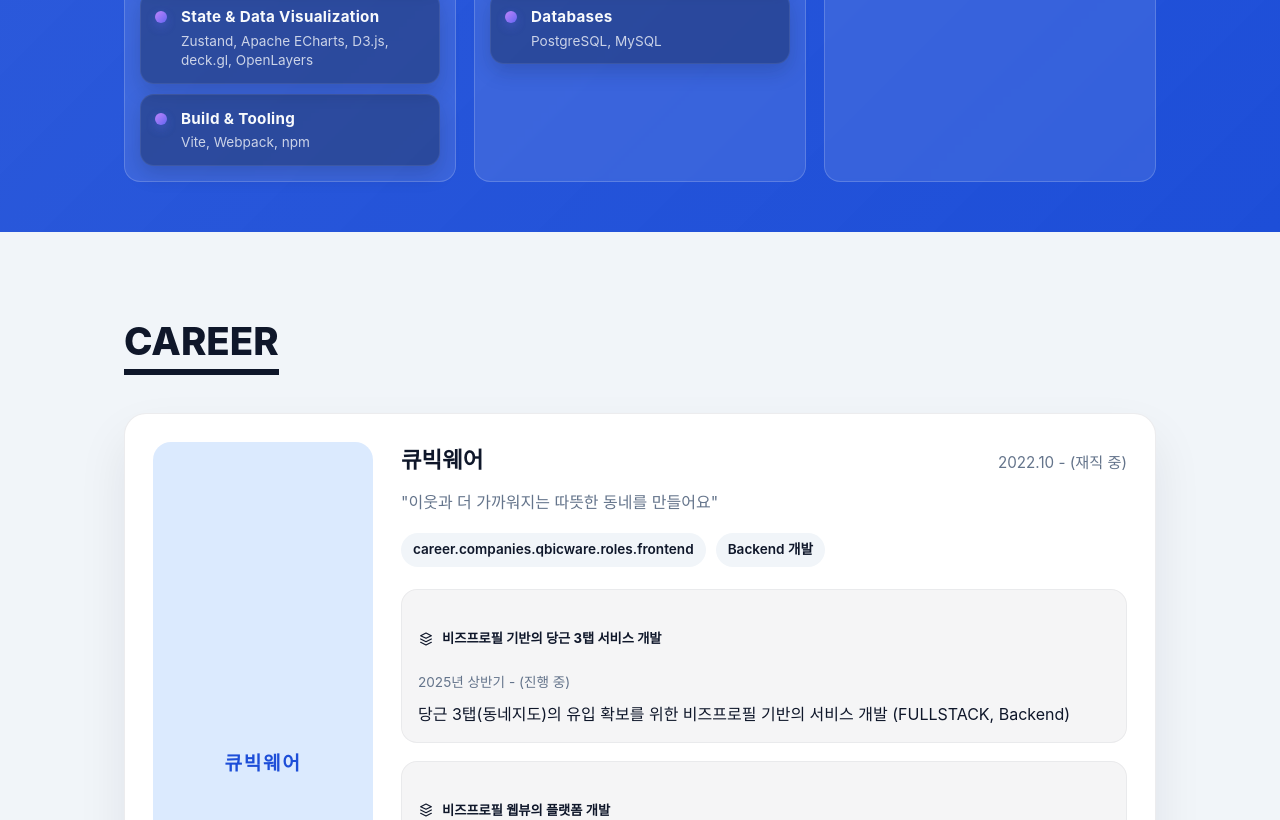
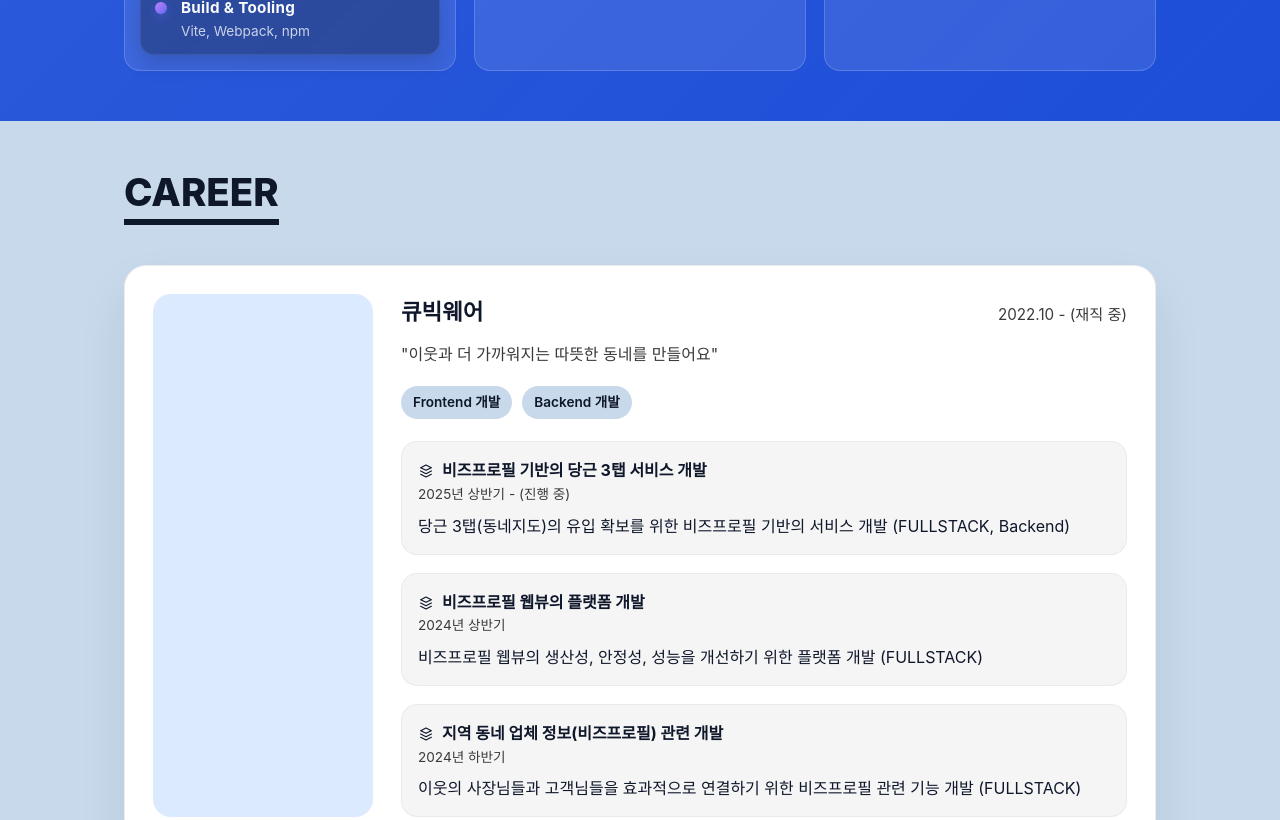
Before and after one commit to parkjh97/jpark-portfolio, a React (Vite) app in the folder my-portfolio/: page / in a window 1280 px wide. Shown: the part 1980-2800 px from the top of the page. Built offline with nearby package versions, Linux system fonts and the light colour scheme.

Commit message:
css 수정중

```diff
--- a/my-portfolio/src/components/common/SectionTitle.css
+++ b/my-portfolio/src/components/common/SectionTitle.css
@@ -3,6 +3,7 @@
   align-items: center;
   justify-content: space-between;
   gap: 24px;
+  padding-bottom: 40px;
 }
 
 .section-title__text h3 {
--- a/my-portfolio/src/components/layout/Header.css
+++ b/my-portfolio/src/components/layout/Header.css
@@ -8,13 +8,13 @@
   align-items: center;
   z-index: 20;
   backdrop-filter: blur(12px);
-  background: rgba(255, 255, 255, 0.88);
+  background: rgba(206, 203, 203, 0.88);
   transition: box-shadow 0.3s ease, background-color 0.3s ease;
 }
 
 .site-header--scrolled {
   box-shadow: 0 18px 40px rgba(15, 23, 42, 0.1);
-  background: rgba(255, 255, 255, 0.96);
+  background: rgba(206, 203, 203, 0.96);
 }
 
 .site-header__inner {
--- a/my-portfolio/src/i18n/locales/ko.ts
+++ b/my-portfolio/src/i18n/locales/ko.ts
@@ -466,7 +466,7 @@
         period: "2022.10 - (재직 중)",
         description: '"이웃과 더 가까워지는 따뜻한 동네를 만들어요"',
         roles: {
-          FULLSTACK: "FULLSTACK 개발",
+          frontend: "Frontend 개발",
           backend: "Backend 개발",
         },
         highlights: {
--- a/my-portfolio/src/sections/CareerSection.css
+++ b/my-portfolio/src/sections/CareerSection.css
@@ -83,6 +83,7 @@
   align-items: center;
   gap: 8px;
   font-weight: 700;
+  font-size: 1rem;
 }
 
 .career-card__highlight-period {
--- a/my-portfolio/src/sections/CareerSection.tsx
+++ b/my-portfolio/src/sections/CareerSection.tsx
@@ -17,14 +17,18 @@
           {careerCompanies.map((company) => (
             <article key={company.id} className="career-card">
               <div className="career-card__logo">
-                <span>{t(`career.companies.${company.id}.logoText`)}</span>
+                {/* <span>{t(`career.companies.${company.id}.logoText`)}</span> */}
               </div>
               <div className="career-card__details">
                 <header>
                   <h4>{t(`career.companies.${company.id}.logoText`)}</h4>
-                  <span className="career-card__period">{t(company.periodKey)}</span>
+                  <span className="career-card__period">
+                    {t(company.periodKey)}
+                  </span>
                 </header>
-                <p className="career-card__description">{t(company.descriptionKey)}</p>
+                <p className="career-card__description">
+                  {t(company.descriptionKey)}
+                </p>
                 <div className="career-card__roles">
                   {company.rolesKeys.map((roleKey) => (
                     <span key={roleKey}>{t(roleKey)}</span>
@@ -35,7 +39,7 @@
                     <div key={highlight.id} className="career-card__highlight">
                       <div className="career-card__highlight-heading">
                         <Icon name="stack" size={16} />
-                        <h5>{t(highlight.titleKey)}</h5>
+                        <span>{t(highlight.titleKey)}</span>
                       </div>
                       <span className="career-card__highlight-period">
                         {t(highlight.periodKey)}
--- a/my-portfolio/src/sections/ProjectsSection.tsx
+++ b/my-portfolio/src/sections/ProjectsSection.tsx
@@ -24,7 +24,10 @@
 export function ProjectsSection() {
   const { t } = useTranslation();
   const [showFeaturedOnly, setShowFeaturedOnly] = useState(false);
-  const [modal, setModal] = useState<{ type: ModalType; projectId: string } | null>(null);
+  const [modal, setModal] = useState<{
+    type: ModalType;
+    projectId: string;
+  } | null>(null);
 
   const projects = useMemo<ProjectCardData[]>(() => {
     const source = showFeaturedOnly
@@ -36,7 +39,9 @@
       }) as ProjectCopy;
 
       const readme = project.readmeKey
-        ? (t(project.readmeKey, { returnObjects: true }) as ProjectReadmeContent)
+        ? (t(project.readmeKey, {
+            returnObjects: true,
+          }) as ProjectReadmeContent)
         : undefined;
       const images = project.imagesKey
         ? (t(project.imagesKey, { returnObjects: true }) as ProjectImageGallery)
@@ -46,16 +51,20 @@
     });
   }, [showFeaturedOnly, t]);
 
-  const activeProject = modal ? projects.find((project) => project.id === modal.projectId) : null;
+  const activeProject = modal
+    ? projects.find((project) => project.id === modal.projectId)
+    : null;
 
   return (
-    <section id="projects" className="section section--muted">
+    <section id="projects" className="section section--projects">
       <div className="section__container">
         <SectionTitle title={t("projects.title")} />
         <div className="projects-toolbar">
           <button
             type="button"
-            className={`projects-toolbar__filter${showFeaturedOnly ? " is-active" : ""}`}
+            className={`projects-toolbar__filter${
+              showFeaturedOnly ? " is-active" : ""
+            }`}
             onClick={() => setShowFeaturedOnly((prev) => !prev)}
           >
             <Icon name="filter" size={18} />
@@ -70,7 +79,9 @@
               <article key={project.id} className="project-card">
                 <header className="project-card__header">
                   <h4>{project.copy.name}</h4>
-                  <span className="project-card__period">{project.copy.period}</span>
+                  <span className="project-card__period">
+                    {project.copy.period}
+                  </span>
                 </header>
                 <div className="project-card__summary">
                   <h5>{project.copy.summary}</h5>
@@ -97,7 +108,9 @@
                     type="button"
                     className={hasReadme ? "is-active" : undefined}
                     onClick={() =>
-                      hasReadme ? setModal({ type: "readme", projectId: project.id }) : undefined
+                      hasReadme
+                        ? setModal({ type: "readme", projectId: project.id })
+                        : undefined
                     }
                     disabled={!hasReadme}
                   >
@@ -107,7 +120,9 @@
                     type="button"
                     className={hasImages ? "is-active" : undefined}
                     onClick={() =>
-                      hasImages ? setModal({ type: "images", projectId: project.id }) : undefined
+                      hasImages
+                        ? setModal({ type: "images", projectId: project.id })
+                        : undefined
                     }
                     disabled={!hasImages}
                   >
@@ -144,7 +159,12 @@
             {activeProject.readme.links?.length ? (
               <div className="project-readme__links">
                 {activeProject.readme.links.map((link) => (
-                  <a key={link.href} href={link.href} target="_blank" rel="noreferrer">
+                  <a
+                    key={link.href}
+                    href={link.href}
+                    target="_blank"
+                    rel="noreferrer"
+                  >
                     {link.label}
                   </a>
                 ))}
@@ -154,14 +174,23 @@
         </Modal>
       ) : null}
       {modal?.type === "images" && activeProject?.images ? (
-        <Modal title={activeProject.images.title} onClose={() => setModal(null)} width="wide">
+        <Modal
+          title={activeProject.images.title}
+          onClose={() => setModal(null)}
+          width="wide"
+        >
           <div className="project-images">
             <div className="project-images__grid">
               {activeProject.images.items.map((item) => (
                 <figure className="project-images__item" key={item.src}>
-                  <img src={item.src} alt={item.caption ?? activeProject.copy.name} />
+                  <img
+                    src={item.src}
+                    alt={item.caption ?? activeProject.copy.name}
+                  />
                   {item.caption ? (
-                    <figcaption className="project-images__caption">{item.caption}</figcaption>
+                    <figcaption className="project-images__caption">
+                      {item.caption}
+                    </figcaption>
                   ) : null}
                 </figure>
               ))}
--- a/my-portfolio/src/styles/global.css
+++ b/my-portfolio/src/styles/global.css
@@ -3,9 +3,10 @@
   --primary-col: #1d4ed8;
   --primary-col-soft: #dbeafe;
   --background-surface: #ffffff;
-  --background-alt: #f1f5f9;
+  --background-alt: #c7d9eb;
+  --background-projects: #f9fafb;
   --text-strong: #0f172a;
-  --text-muted: #64748b;
+  --text-muted: #3a3a3a;
   --border-subtle: rgba(15, 23, 42, 0.08);
   --shadow-elevated: 0 24px 50px rgba(15, 23, 42, 0.08);
   --max-content-width: 1080px;
@@ -18,6 +19,28 @@
 *::before,
 *::after {
   box-sizing: border-box;
+}
+
+body,
+h1,
+h2,
+h3,
+h4,
+h5,
+h6,
+p,
+figure,
+blockquote,
+dl,
+dd {
+  margin: 0;
+}
+
+ul[role="list"],
+ol[role="list"] {
+  list-style: none;
+  margin: 0;
+  padding: 0;
 }
 
 html,
@@ -105,6 +128,10 @@
   background: var(--background-alt);
 }
 
+.section--projects {
+  background: var(--background-projects);
+}
+
 .section--dark {
   background: #0f172a;
   color: #ffffff;
```
